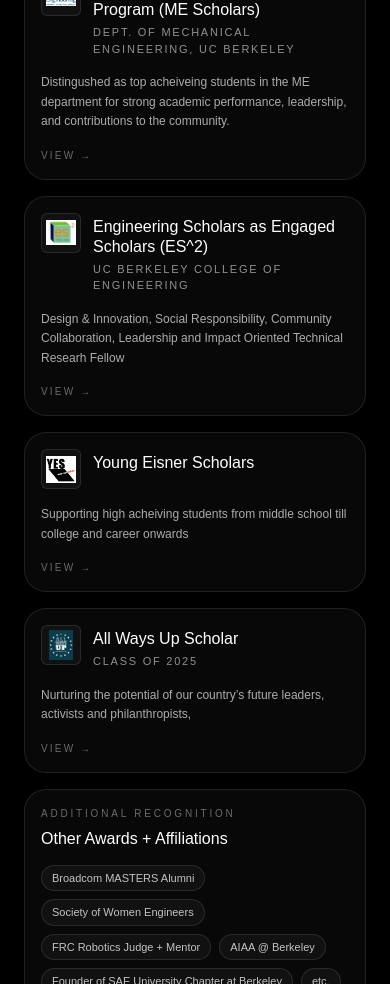
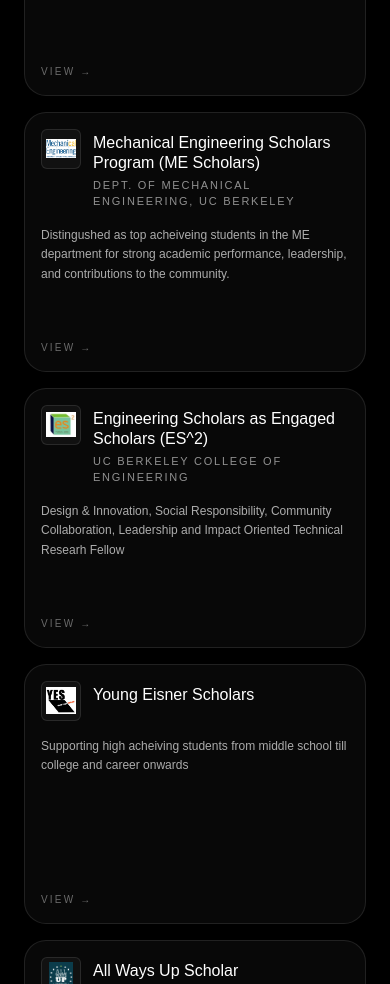
Before and after one commit to sophyamirza/sophya-portfolio, a Next.js app: page /toolkit in a window 390 px wide. Shown: the part 2280-3264 px from the top of the page. Built offline with nearby package versions, Linux system fonts and the light colour scheme; a web font is replaced by a local one.

Commit message:
update the text size

```diff
--- a/app/toolkit/page.tsx
+++ b/app/toolkit/page.tsx
@@ -215,8 +215,8 @@ const awards: Award[] = [
     title: "Young Eisner Scholars",
     issuer: "",
     when: "",
-    description: "Supporting high acheiving students from middle school till college and career onwards",
-
+    description:
+      "Supporting high acheiving students from middle school till college and career onwards",
     image: "/logos/yes.PNG",
     href: "https://engineering.berkeley.edu/students/programs/engineering-scholars-as-engaged-scholars/",
   },
@@ -419,22 +419,22 @@ export default function ToolkitPage() {
             engineering, leadership, and technical work.
           </p>
 
-          <div className="mt-10 grid grid-cols-1 gap-4 sm:grid-cols-2 xl:grid-cols-4">
+          <div className="mt-10 grid grid-cols-1 items-stretch gap-4 sm:grid-cols-2 xl:grid-cols-4">
             {awards.map((award) => (
               <Link
                 key={`${award.title}-${award.when}`}
                 href={award.href}
                 target="_blank"
                 rel="noopener noreferrer"
-                className="group block"
+                className="group block h-full"
               >
-                <div className="relative h-full overflow-hidden rounded-[22px] border border-white/10 bg-white/[0.03] p-4 transition-all duration-300 hover:scale-[1.015] hover:border-white/20 hover:bg-white/[0.05] hover:shadow-[0_0_24px_rgba(255,255,255,0.05)]">
+                <div className="relative h-full min-h-[260px] overflow-hidden rounded-[22px] border border-white/10 bg-white/[0.03] p-4 transition-all duration-300 hover:scale-[1.015] hover:border-white/20 hover:bg-white/[0.05] hover:shadow-[0_0_24px_rgba(255,255,255,0.05)]">
                   <div className="pointer-events-none absolute inset-0 opacity-0 transition-opacity duration-300 group-hover:opacity-100">
                     <div className="absolute -inset-20 bg-[radial-gradient(300px_120px_at_20%_10%,rgba(255,59,31,0.14),transparent_60%)]" />
                     <div className="absolute inset-x-0 top-0 h-[2px] bg-[linear-gradient(90deg,#00b3ff,#39ff14,#ffe600,#ff7a00,#ff0033)] opacity-35" />
                   </div>
 
-                  <div className="relative">
+                  <div className="relative flex h-full flex-col">
                     <div className="flex items-start gap-3">
                       <div className="relative h-10 w-10 shrink-0 overflow-hidden rounded-md border border-white/10 bg-white/[0.04] transition-all duration-300 group-hover:shadow-[0_0_18px_rgba(255,255,255,0.10)]">
                         <Image
@@ -460,7 +460,7 @@ export default function ToolkitPage() {
                       </div>
                     </div>
 
-                    <p className="mt-4 text-xs leading-relaxed text-white/66">
+                    <p className="mt-4 flex-1 text-xs leading-relaxed text-white/66">
                       {award.description}
                     </p>
 
@@ -472,8 +472,8 @@ export default function ToolkitPage() {
               </Link>
             ))}
 
-            <div className="group block">
-              <div className="relative h-full overflow-hidden rounded-[22px] border border-white/10 bg-white/[0.03] p-4 transition-all duration-300 hover:border-white/20 hover:bg-white/[0.05] hover:shadow-[0_0_24px_rgba(255,255,255,0.05)]">
+            <div className="group block h-full">
+              <div className="relative h-full min-h-[260px] overflow-hidden rounded-[22px] border border-white/10 bg-white/[0.03] p-4 transition-all duration-300 hover:border-white/20 hover:bg-white/[0.05] hover:shadow-[0_0_24px_rgba(255,255,255,0.05)]">
                 <div className="pointer-events-none absolute inset-0 opacity-0 transition-opacity duration-300 group-hover:opacity-100">
                   <div className="absolute -inset-20 bg-[radial-gradient(300px_120px_at_20%_10%,rgba(255,59,31,0.14),transparent_60%)]" />
                   <div className="absolute inset-x-0 top-0 h-[2px] bg-[linear-gradient(90deg,#00b3ff,#39ff14,#ffe600,#ff7a00,#ff0033)] opacity-35" />
@@ -488,7 +488,7 @@ export default function ToolkitPage() {
                     Other Awards + Affiliations
                   </h3>
 
-                  <div className="mt-4 flex flex-wrap gap-2">
+                  <div className="mt-4 flex flex-1 flex-wrap content-start gap-2">
                     {otherAwards.map((award) => (
                       <span
                         key={award}
```
